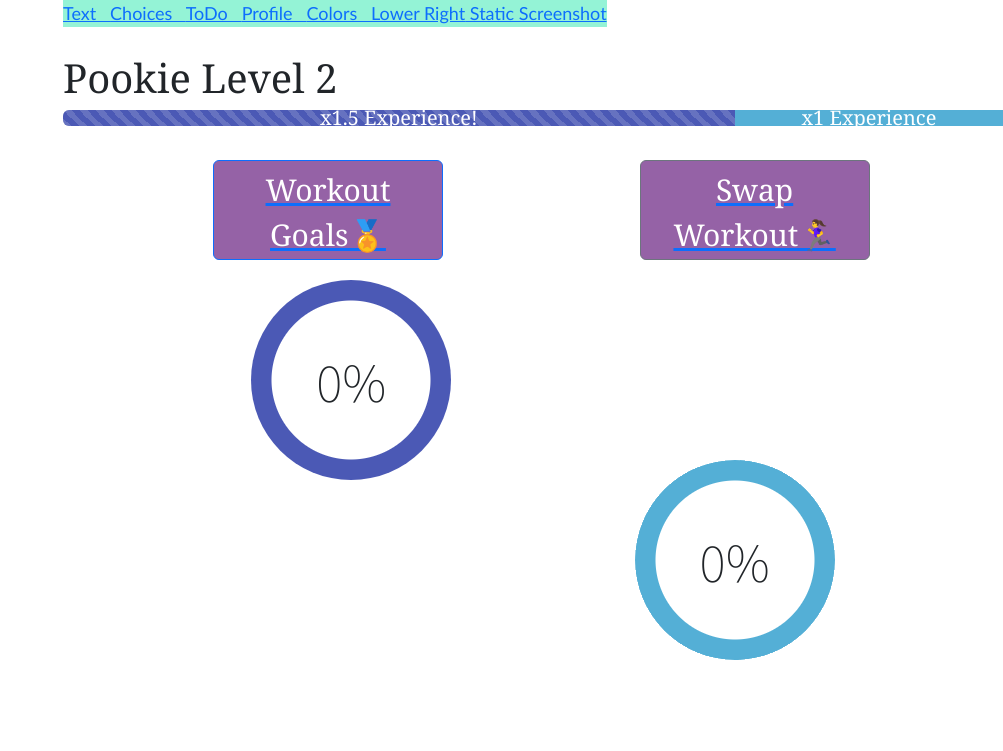
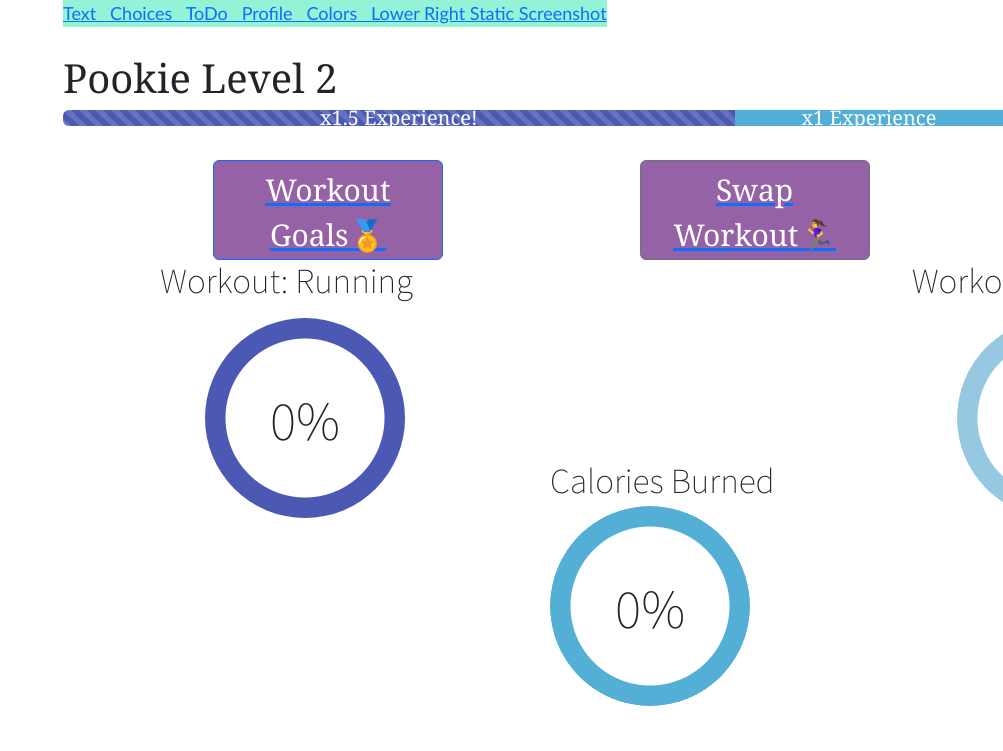
Before and after one commit to shellbatross/Pookie-Health-Calorie-App, a React (Create React App) app: page /#/home in a window 1280 px wide. Shown: the top 751 px of the page, without its empty margins (277-1280 px from the left). Built offline with nearby package versions, Linux system fonts and the light colour scheme; sample sign-in values are in the browser's storage.

Commit message:
idkno what im doing lol

```diff
--- a/src/components/CircleProgress.jsx
+++ b/src/components/CircleProgress.jsx
@@ -2,14 +2,15 @@
 
 import "./CircleProgress.scss";
 function CircleProgress(props){
+console.log(props)
 let x = props.props.info
 let circle_label = x[0]
 let circle_starter = x[1]
 
 return(
     <div class="progress-bar-container">
-  <h2>
-    <label for= {circle_label}></label>
+   <h2>
+    {circle_label}
   </h2>
   <div class={circle_starter}>
     <progress id={circle_label} min="0" max="100" value="92" ></progress>
--- a/src/components/CircleProgress.scss
+++ b/src/components/CircleProgress.scss
@@ -36,7 +36,7 @@
   border-radius: 50%;
   font-size: 50px;
   /* to center the percentage value */
-  margin-top: 200px;
+
   display: flex;
   justify-content: center;
   align-items: center;
@@ -81,7 +81,7 @@
   animation: workoutgoal-progress 2s 1 forwards;
 }
 .h2{
-  font-family: Cambria, Cochin, Georgia, Times, 'Times New Roman', serif;
+  font-family: 'Noto Sans TC';
   font-size: 50px;
 }
 .workoutgoal::before {
@@ -101,7 +101,7 @@
 h2 {
   text-align: center;
   white-space: nowrap;
-  font-family:'Pixelify Sans', cursive;
+  font-family: 'Noto Sans TC'
 
 }
 
--- a/src/context/UserContextLayout.js
+++ b/src/context/UserContextLayout.js
@@ -9,9 +9,10 @@
       'username': user_names[user],
       'height': '',
       'weight':'',
-      'workout_set':'getting ripped',
+      'workout_set':'Running',
+      'workout_goal_set': 'Running Pace',
       'workouts': {},
-      'rings': {}
+      'rings': {"default":100}
     });
 
   return (
--- a/src/pages/SetWorkoutPage.jsx
+++ b/src/pages/SetWorkoutPage.jsx
@@ -1,4 +1,5 @@
 import React, {useContext} from 'react';
+import Form from 'react-bootstrap/Form';
 import {UserContext} from "../context/UserContext";
 import { WorkoutContext } from '../context/WorkoutContext';
 
@@ -11,9 +12,19 @@
     //Inspect, check console in browser you'll see what I mean
     console.log(current_user)
     console.log(current_workout)
-    return (<div>
-        Meow
-    </div>)
+
+    function setNew(val){
+        console.log("meow")
+        setUser({...current_user, workout_set:val})
+
+    }
+
+    return (<Form.Select aria-label="Default select example" onChange= {(event)=>setNew(event.target.value)}>
+    <option>Start setting your workout here!</option>
+    <option value="Running">Running</option>
+    <option value="Biking" >Biking</option>
+    <option value="Lifting">Lifting</option>
+  </Form.Select>)
 
 }
 
--- a/src/pages/StaticHomePage.jsx
+++ b/src/pages/StaticHomePage.jsx
@@ -1,6 +1,7 @@
 import React from "react";
-import {useState} from "react";
-
+import {useState,useContext} from "react";
+import {UserContext} from "../context/UserContext";
+import { WorkoutContext } from '../context/WorkoutContext';
 import CircleProgress from "../components/CircleProgress";
 import Button from 'react-bootstrap/Button';
 import "./StaticHomePage.scss"
@@ -12,7 +13,14 @@
 import SetWorkOutPopUp from "../components/SetWorkOutPopUp";
 function StaticHomePage(){
     //Just making it semi useable for later, hardcoded values for rings but after that you can just pass in what to print in the rings
-
+    //Like normal  const [current_user, setUser] = useState([]) or something, but I am giving it to you
+    //the "context" is an object, our current user with all their information. When you update set
+    //the state with setUser
+    const {current_user,setUser}= useContext(UserContext);
+    const {current_workout,setWorkout} = useContext(WorkoutContext);
+    //Inspect, check console in browser you'll see what I mean
+    console.log(current_user)
+    console.log(current_workout)
     return(
 
         <div className="whole-site">
@@ -25,9 +33,11 @@
         <Link to ="/userinfo"><Button variant = "info" style={{display: "inline"}} className = "workoutgoalsbutton">User Information 📁</Button></Link>
         </div>
         <div className="circles">
-        <CircleProgress className = "workoutInfoCircle" props = {{"info":["Workout: Running","progress-bar-circle workout"]}}></CircleProgress>
+        <CircleProgress className = "workoutInfoCircle" props = {{"info":["Workout: "+current_workout,"progress-bar-circle workout"]}}></CircleProgress>
+        <div className = "middleCircle">
         <CircleProgress className = "caloriesBurnedCircle" props = {{"info":["Calories Burned","progress-bar-circle-center dailygoal"]}}></CircleProgress>
-        <CircleProgress props = {{"info":["Workout Goal: Running Pace","progress-bar-circle workoutgoal"]}}></CircleProgress>
+        </div>
+        <CircleProgress className = "workoutGoalCircle" props = {{"info":["Workout Goal:  "+current_user["workout_goal_set"],"progress-bar-circle workoutgoal"]}} ></CircleProgress>
         </div>
         <div className = "pookie-inline-wrapper">
         <img src = {pookie} className = "pookie"></img>
--- a/src/pages/StaticHomePage.scss
+++ b/src/pages/StaticHomePage.scss
@@ -92,9 +92,14 @@
 
 }
 
+.middleCircle{
+    margin-top: 200px;
+
+}
 .formats-for-submits{
     font-size: 50px;
 }
+
 
 .workoutgoalsbutton{
     width: 250px;
```
